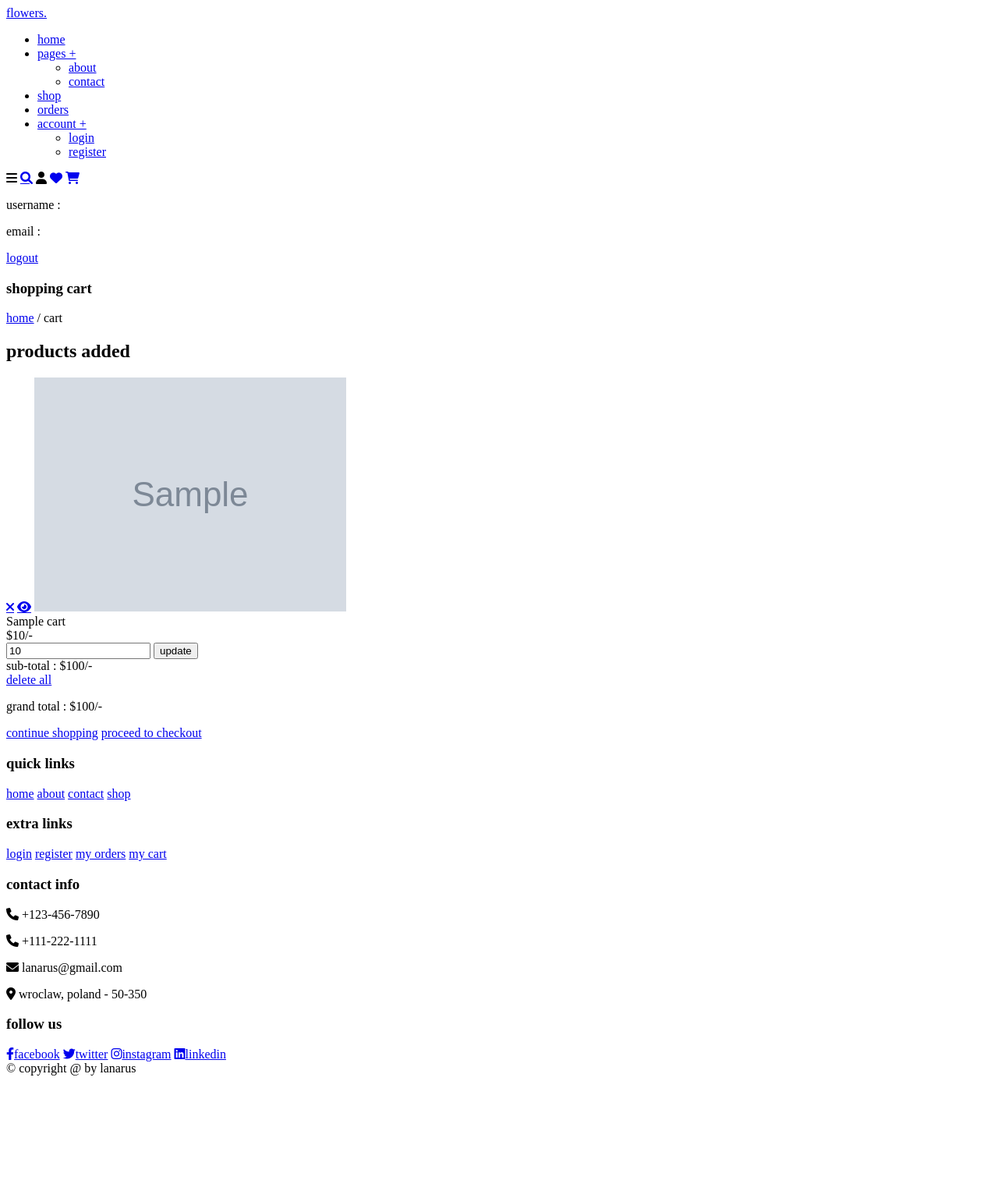
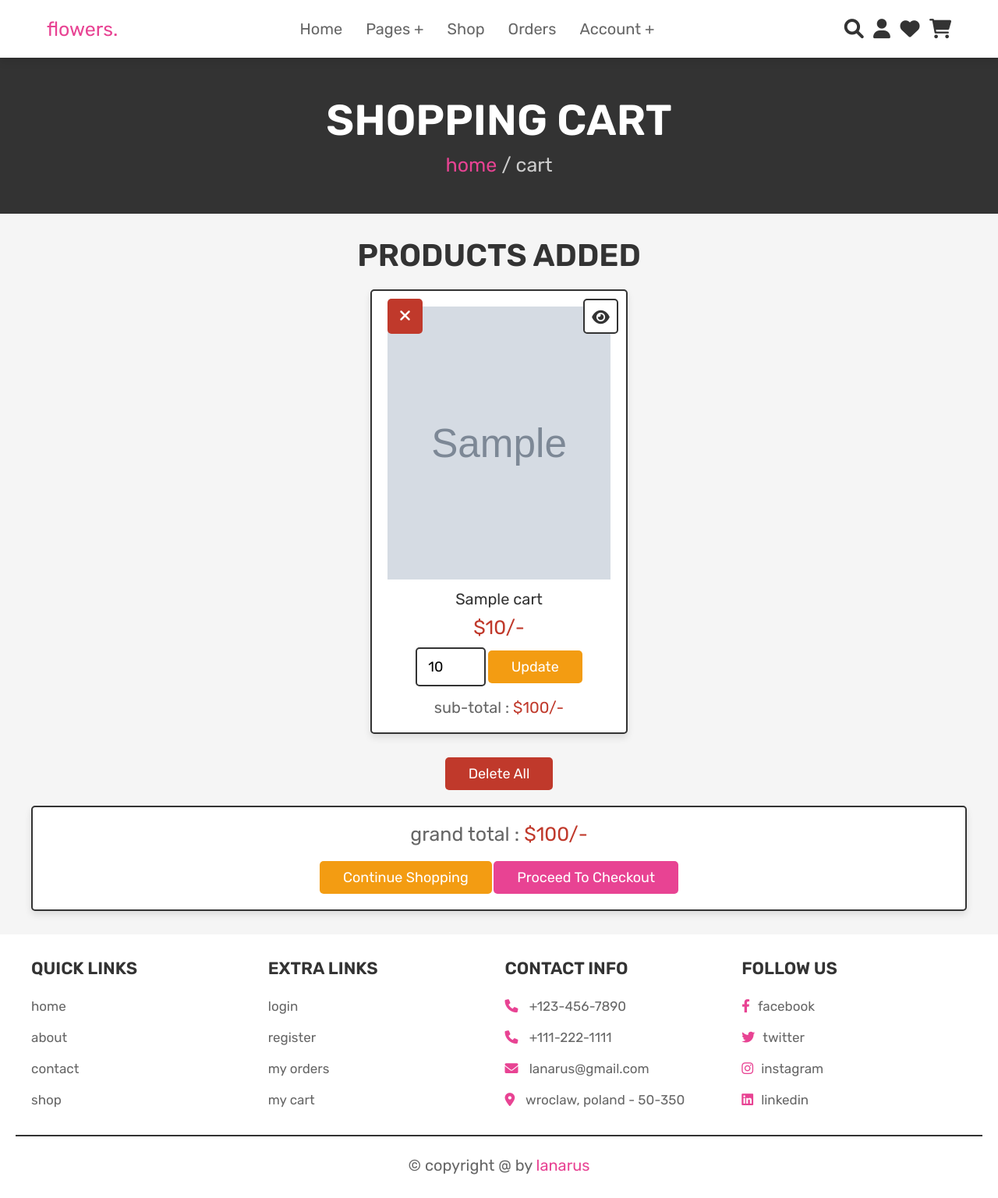
Before and after one commit to Lanarus/flower-shop, a PHP site: page /cart.php in a window 1280 px wide. Shown: the whole page at 78% size. Before the commit the page ends 1379 px from the top, so only its background shows below. Run offline with PHP 8.4, Linux system fonts and the light colour scheme; the visitor is signed in with stand-in values (Sample User, id 1); tables that the repository leaves empty hold one stand-in row (values such as "Sample post"); grey boxes marked "Sample" are stand-in pictures.

Commit message:
cart css

```diff
--- a/cart.php
+++ b/cart.php
@@ -42,7 +42,7 @@ if(isset($_POST['update_quantity'])){
    <link rel="stylesheet" href="https://cdnjs.cloudflare.com/ajax/libs/font-awesome/6.0.0/css/all.min.css">
 
    <!-- custom admin css file link  -->
-   <link rel="stylesheet" href="css/style.css">
+   <link rel="stylesheet" href="css/style1.css">
 
 </head>
 <body>
--- a/css/style1.css
+++ b/css/style1.css
@@ -448,7 +448,115 @@ html{
    margin-top: 0;
 }
 
+.shopping-cart .box-container{
+   max-width: 1200px;
+   margin:0 auto;
+   display: grid;
+   grid-template-columns: repeat(auto-fit, 33rem);
+   gap:1.5rem;
+   align-items: flex-start;
+   justify-content: center;
+}
 
+.shopping-cart .box-container .box{
+   padding:2rem;
+   text-align: center;
+   background-color: var(--white);
+   border:var(--border);
+   box-shadow: var(--box-shadow);
+   border-radius: .5rem;
+   position: relative;
+}
+
+.shopping-cart .box-container .box .image{
+   height: 35rem;
+   width: 100%;
+   object-fit: cover;
+}
+
+.shopping-cart .box-container .box .fa-eye,
+.shopping-cart .box-container .box .fa-times{
+   position: absolute;
+   top:1rem;
+   height: 4.5rem;
+   width: 4.5rem;
+   line-height: 4.3rem;
+   font-size: 2rem;
+   border-radius: .5rem;
+}
+
+.shopping-cart .box-container .box .fa-eye{
+   right:1rem;
+   border:var(--border);
+   background-color: var(--white);
+   color:var(--black);
+}
+
+.shopping-cart .box-container .box .fa-eye:hover{
+   background-color: var(--black);
+   color:var(--white);
+}
+
+.shopping-cart .box-container .box .fa-times{
+   background-color: var(--red);
+   color:var(--white);
+}
+
+.shopping-cart .box-container .box .fa-times:hover{
+   background-color: var(--black);
+}
+
+.shopping-cart .box-container .box .name{
+   font-size: 2rem;
+   color:var(--black);
+   margin:1rem 0;
+}
+
+.shopping-cart .box-container .box .price{
+   font-size: 2.5rem;
+   color:var(--red);
+   margin:.5rem 0;
+}
+
+.shopping-cart .box-container .box .qty{
+   width: 9rem;
+   padding:1.2rem 1.4rem;
+   border-radius: .5rem;
+   border:var(--border);
+   font-size: 1.8rem;
+}
+
+.shopping-cart .box-container .box .sub-total{
+   margin-top: 1.5rem;
+   font-size: 2rem;
+   color:var(--light-color);
+}
+
+.shopping-cart .box-container .box .sub-total span{
+   color:var(--red);
+}
+
+.shopping-cart .cart-total{
+   max-width: 1200px;
+   margin:0 auto;
+   padding:2rem;
+   text-align: center;
+   background-color: var(--white);
+   border:var(--border);
+   box-shadow: var(--box-shadow);
+   border-radius: .5rem;
+   margin-top: 2rem;
+}
+
+.shopping-cart .cart-total p{
+   font-size: 2.5rem;
+   color:var(--light-color);
+   margin-bottom: 1rem;
+}
+
+.shopping-cart .cart-total p span{
+   color:var(--red);
+}
 
 
  .footer{
```
